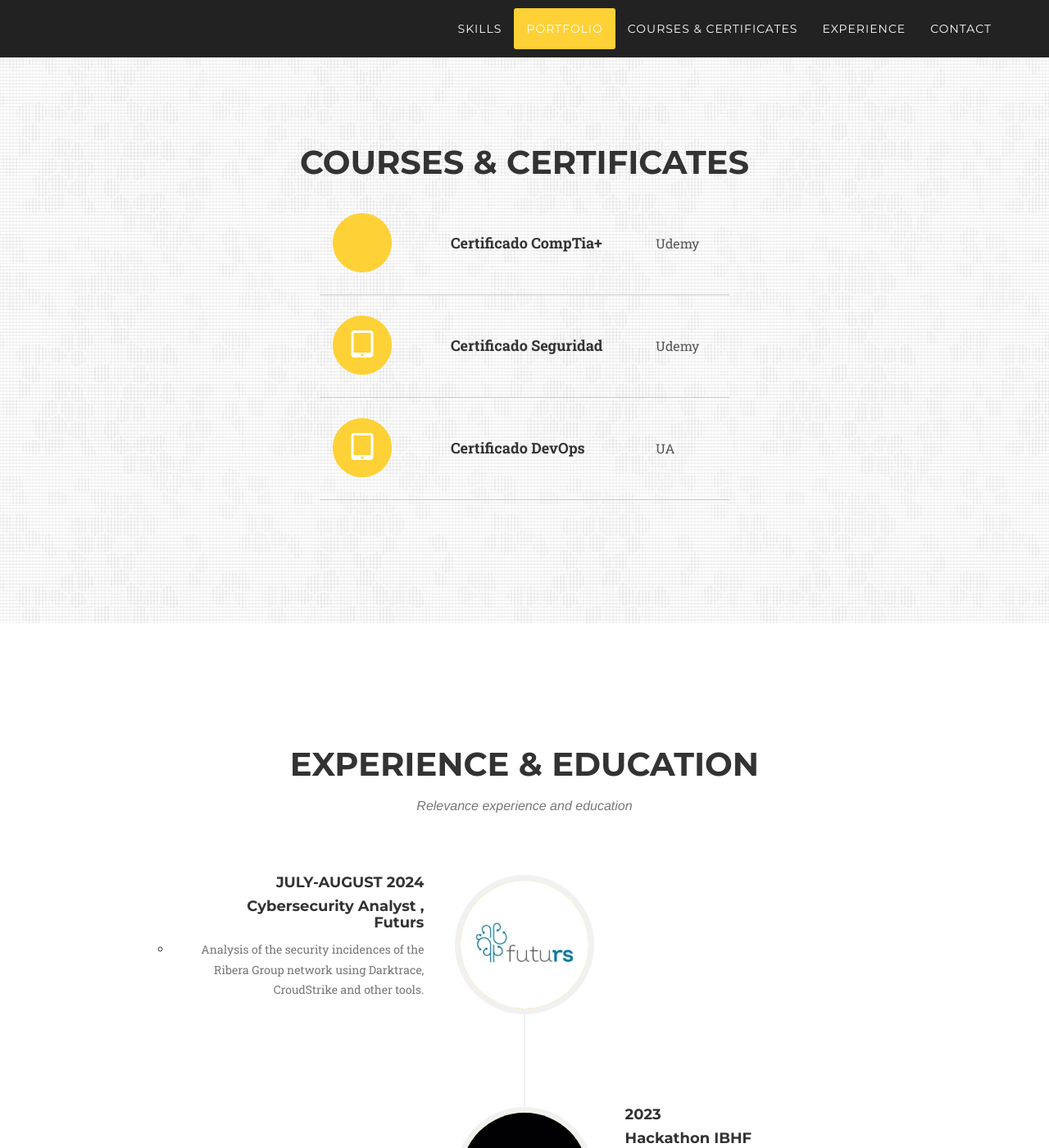
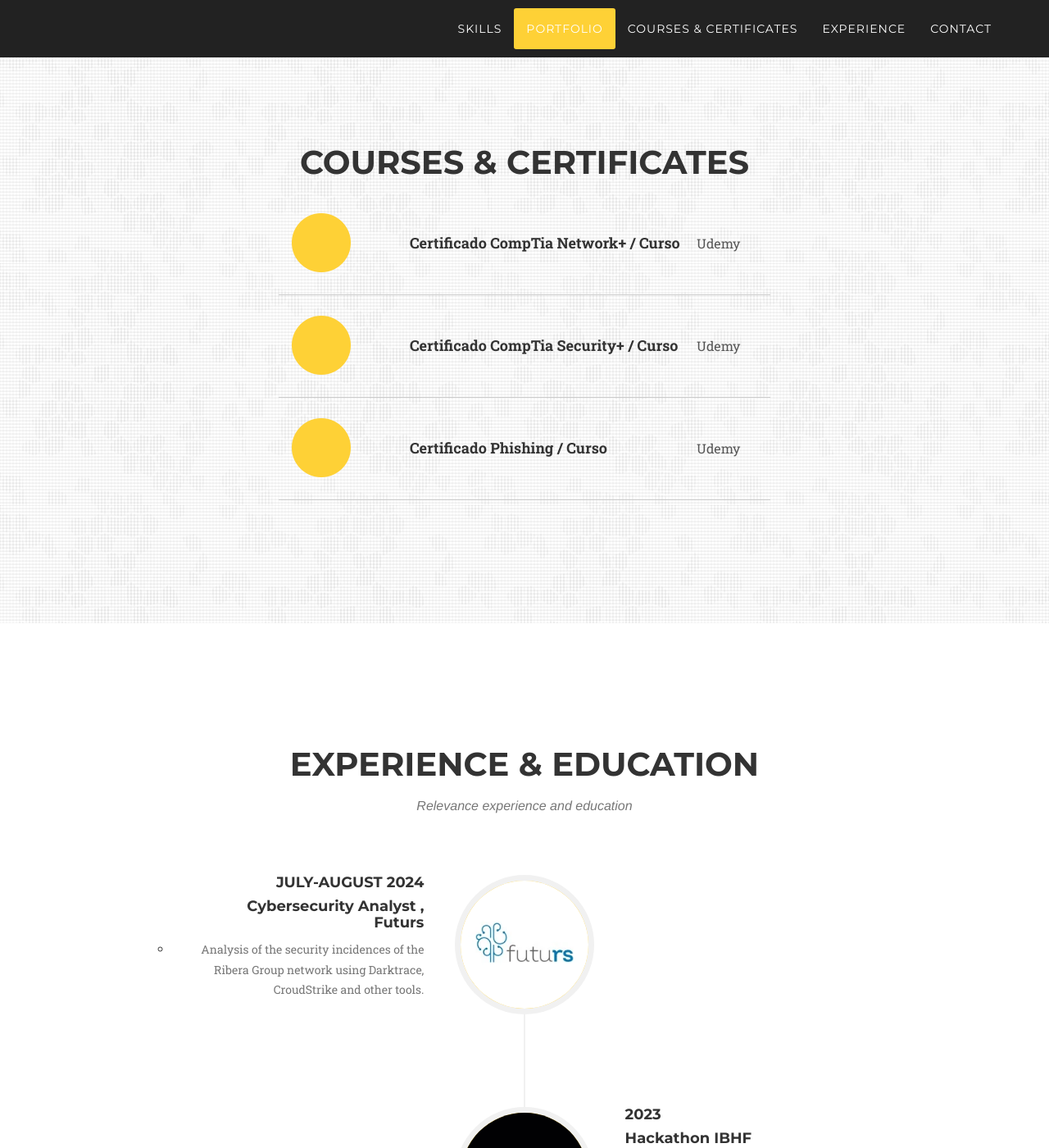
Before and after one commit to agmerino03/agmerino03.github.io, a Jekyll site: the page built from index.html, in a window 1280 px wide and 1400 px high, scrolled down 3384 px. Shown: the whole window at 82% size. Built offline with Jekyll 4.4.1, drawn with Linux system fonts in a browser that asks for light colours; some web fonts are replaced.

Commit message:
Finished style

```diff
--- a/_includes/courses_certificates.html
+++ b/_includes/courses_certificates.html
@@ -11,10 +11,10 @@
             <div class="custom-cell icono">
                 <span class="fa-stack fa-3x">
                     <i class="fa fa-circle fa-stack-2x text-primary"></i>
-                    <i class="fa-light fa-file-certificate fa-stack-1x fa-inverse"></i>
+                    <i class="fa-regular fa-file-lines fa-stack-1x fa-inverse"></i>
                 </span>
             </div>
-            <div class="custom-cell cert-title">Certificado CompTia+</div>
+            <div class="custom-cell cert-title">Certificado CompTia Network+ / Curso</div>
             <div class="custom-cell platform">Udemy</div>
         </div>
 
@@ -22,10 +22,10 @@
             <div class="custom-cell icono">
                 <span class="fa-stack fa-3x">
                     <i class="fa fa-circle fa-stack-2x text-primary"></i>
-                    <i class="fa fa-tablet fa-stack-1x fa-inverse"></i>
+                    <i class="fa-regular fa-file-lines fa-stack-1x fa-inverse"></i>
                 </span>
             </div>
-            <div class="custom-cell cert-title">Certificado Seguridad</div>
+            <div class="custom-cell cert-title">Certificado CompTia Security+ / Curso</div>
             <div class="custom-cell platform">Udemy</div>
         </div>
 
@@ -33,11 +33,11 @@
             <div class="custom-cell icono">
                 <span class="fa-stack fa-3x">
                     <i class="fa fa-circle fa-stack-2x text-primary"></i>
-                    <i class="fa fa-tablet fa-stack-1x fa-inverse"></i>
+                    <i class="fa-regular fa-file-lines fa-stack-1x fa-inverse"></i>
                 </span>
             </div>
-            <div class="custom-cell cert-title">Certificado DevOps</div>
-            <div class="custom-cell platform">UA</div>
+            <div class="custom-cell cert-title">Certificado Phishing / Curso</div>
+            <div class="custom-cell platform">Udemy</div>
         </div>
     </div>
 
--- a/_layouts/style.css
+++ b/_layouts/style.css
@@ -29,7 +29,7 @@
     justify-content: center;
     align-items: center;
     border-bottom: 1px solid #ccc; /* Para separar las "filas" */
-    width: 500px;
+    width: 600px;
 }
 
 .custom-cell {
@@ -45,7 +45,7 @@
 }
 
 .cert-title {
-    width: 250px;
+    width: 350px;
     font-size: 18px;
     font-weight: bold;
 }
```
